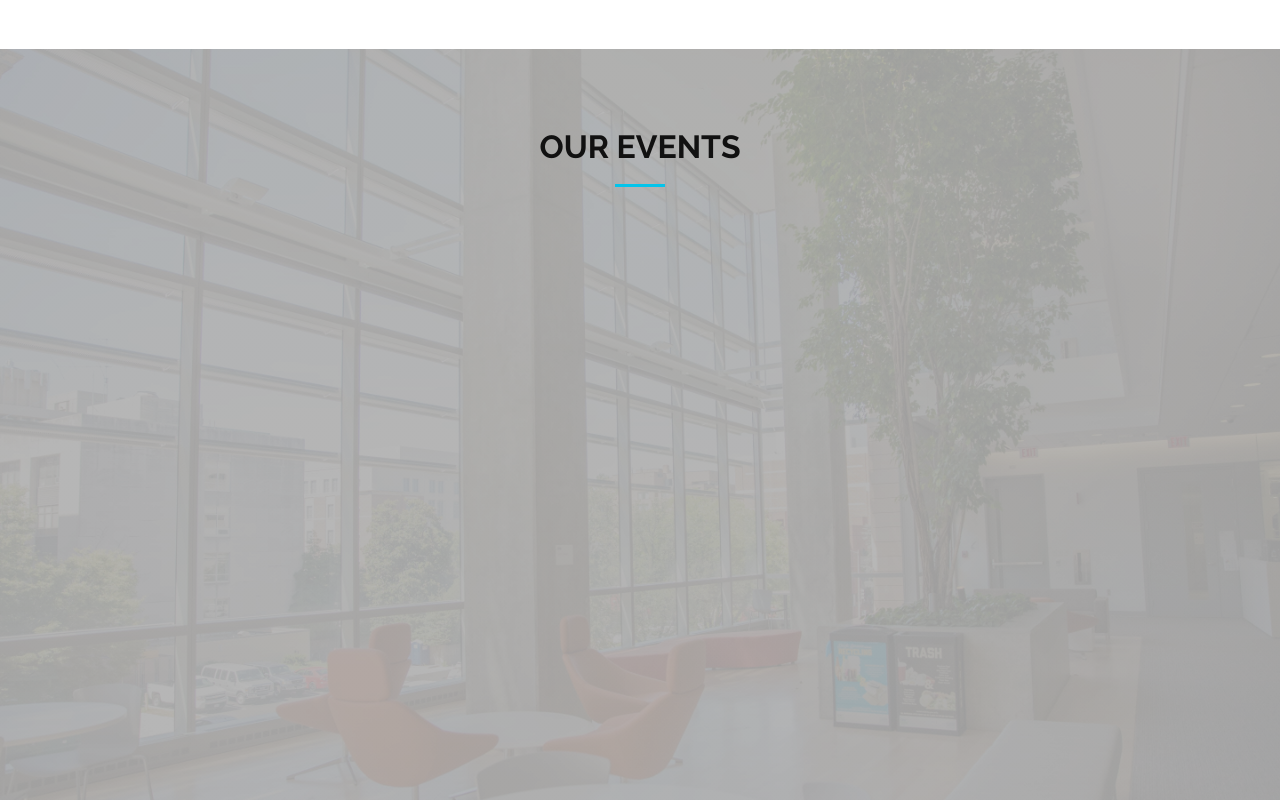
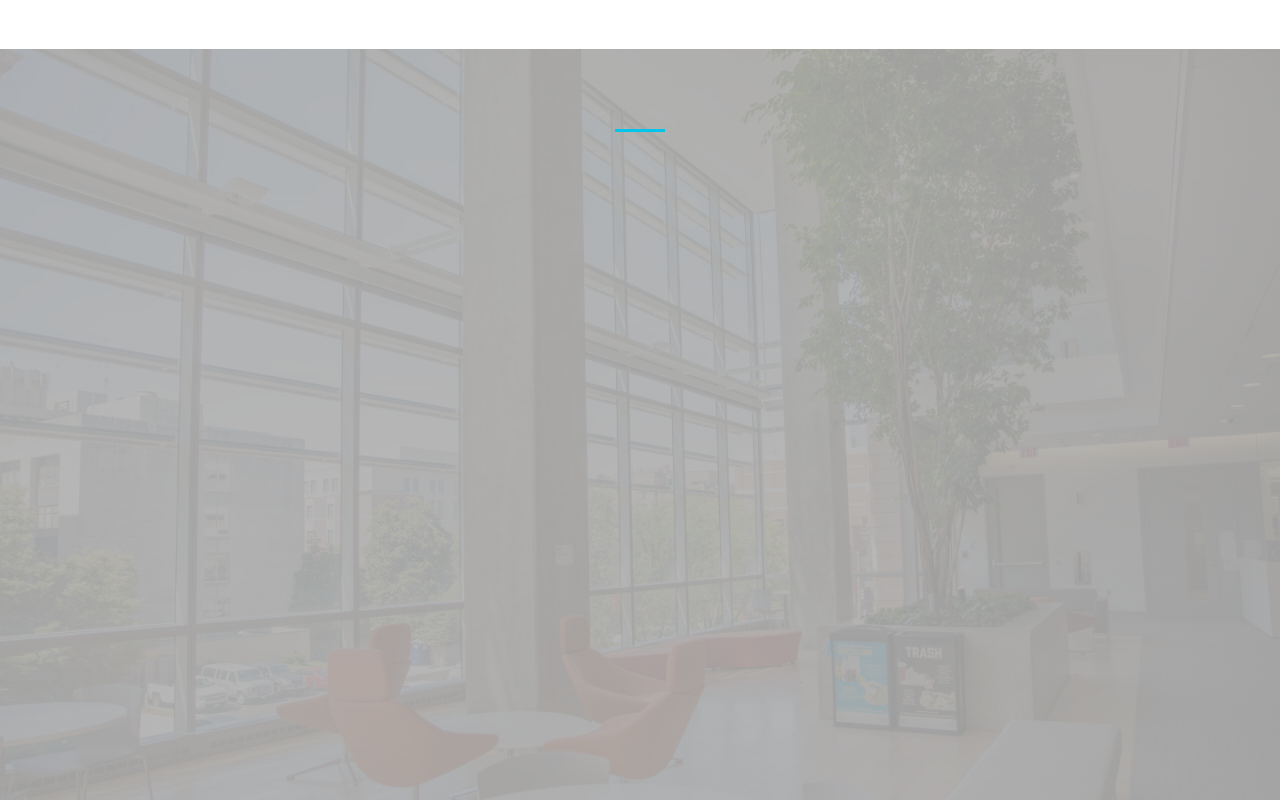
Before and after one commit to GWWics/GWWICS.github.io, a plain HTML site: page index.html in a window 1280 px wide. Shown: the part 1640-2440 px from the top of the page. Drawn offline with nearby package versions, Linux system fonts and the light colour scheme; animation ran at ten frames a second.

Commit message:
Comit before pull request

```diff
--- a/index.html
+++ b/index.html
@@ -203,7 +203,7 @@
     <div class="container wow fadeInUp">
       <div class="row">
         <div class="col-md-12">
-          <h3 class="section-title">Our Events</h3>
+          <!-- <h3 class="section-title">Our Events</h3> -->
           <div class="section-title-divider"></div>
           <!-- <p class="section-description" text-color="black">Please click on the event for more information.</p> -->
         </div>
```
